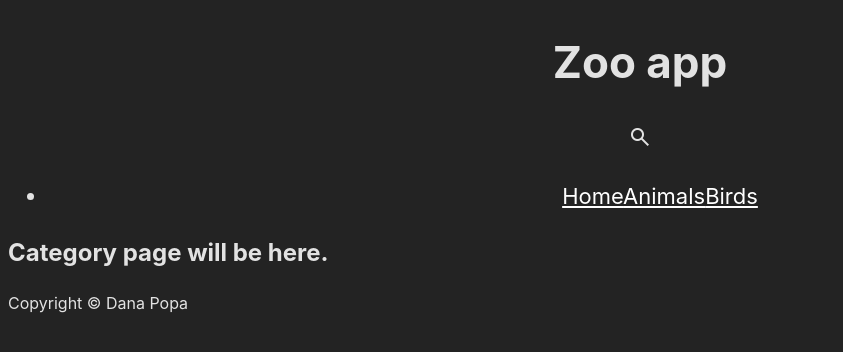
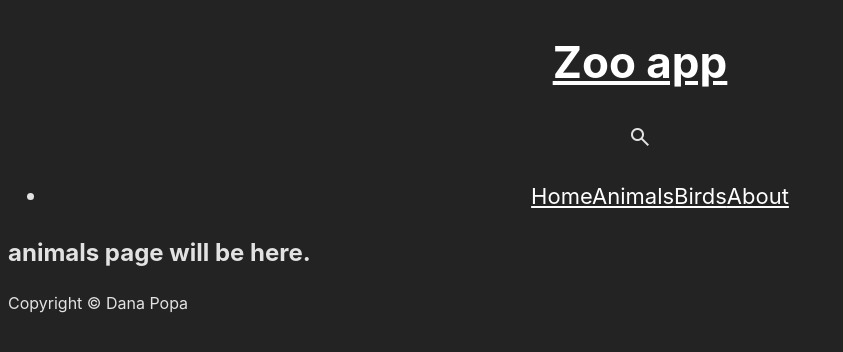
Before and after one commit to popadana10/animals_app, a React (Vite) app: page /animals in a window 1280 px wide. Shown: the top 352 px of the page, without its empty margins (0-843 px from the left). Built offline with nearby package versions, Linux system fonts and the light colour scheme.

Commit message:
useParams for category

```diff
--- a/src/components/Header.jsx
+++ b/src/components/Header.jsx
@@ -3,7 +3,7 @@ import {Link, NavLink} from "react-router-dom";
 const Header = () => {
     return (
       <header className="header">
-        <h1>Zoo app</h1>
+        <Link><h1>Zoo app</h1></Link>
         <span className="material-symbols-outlined">search</span>
         <nav>
           <ul>
@@ -11,6 +11,7 @@ const Header = () => {
               <NavLink to='/'>Home</NavLink>
               <NavLink to='/animals'>Animals</NavLink>
               <NavLink to='/birds'>Birds</NavLink>
+              <NavLink to='/about'>About</NavLink>
             </li>
           </ul>
         </nav>
--- a/src/routes/CategoryPage.jsx
+++ b/src/routes/CategoryPage.jsx
@@ -1,7 +1,10 @@
+import { useParams } from "react-router-dom";
+
 const CategoryPage = () => {
+    const {category} = useParams();
     return (
         <>
-        <h2>Category page will be here.</h2>
+        <h2>{category} page will be here.</h2>
 
         </>
     );
```
